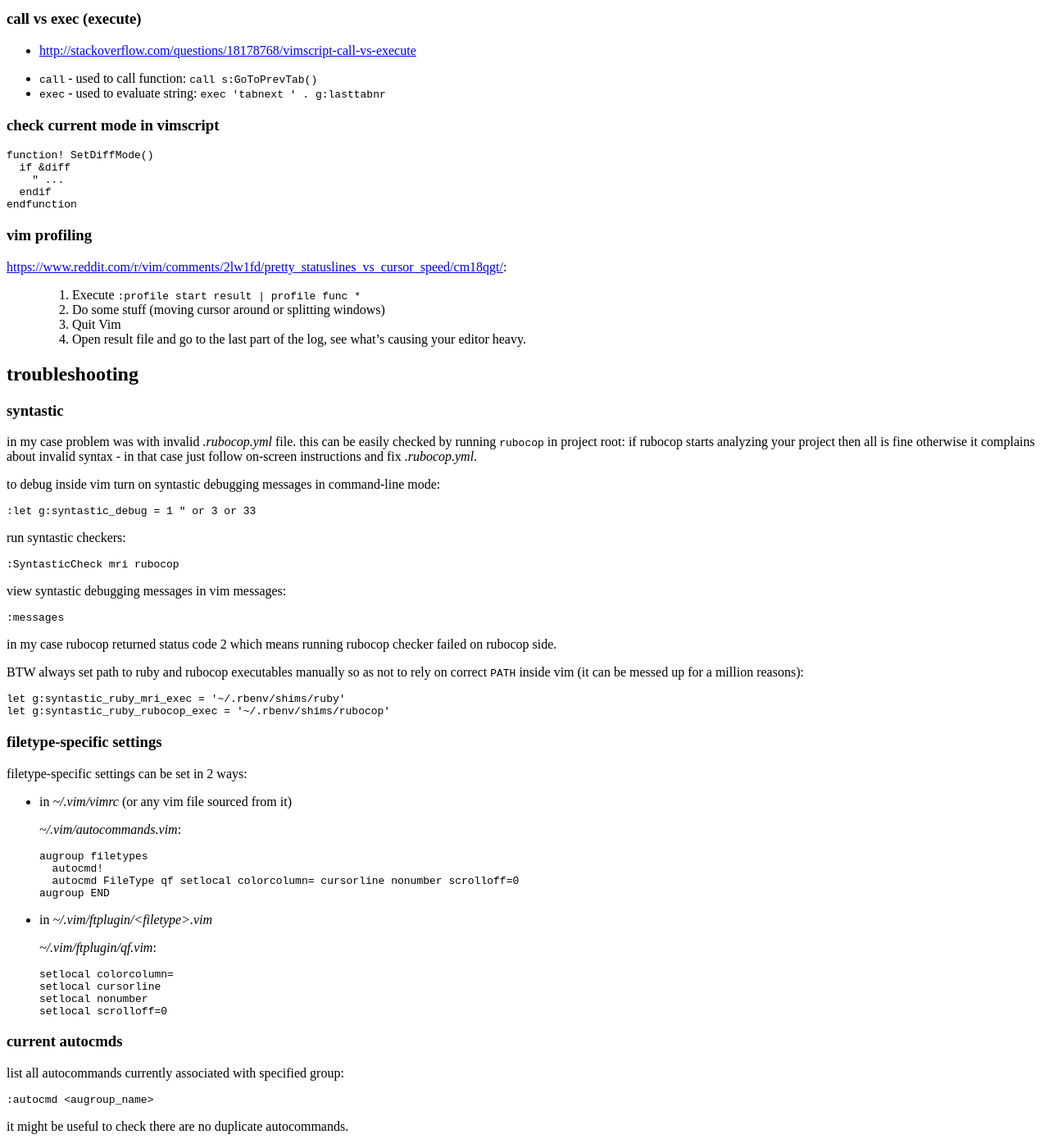
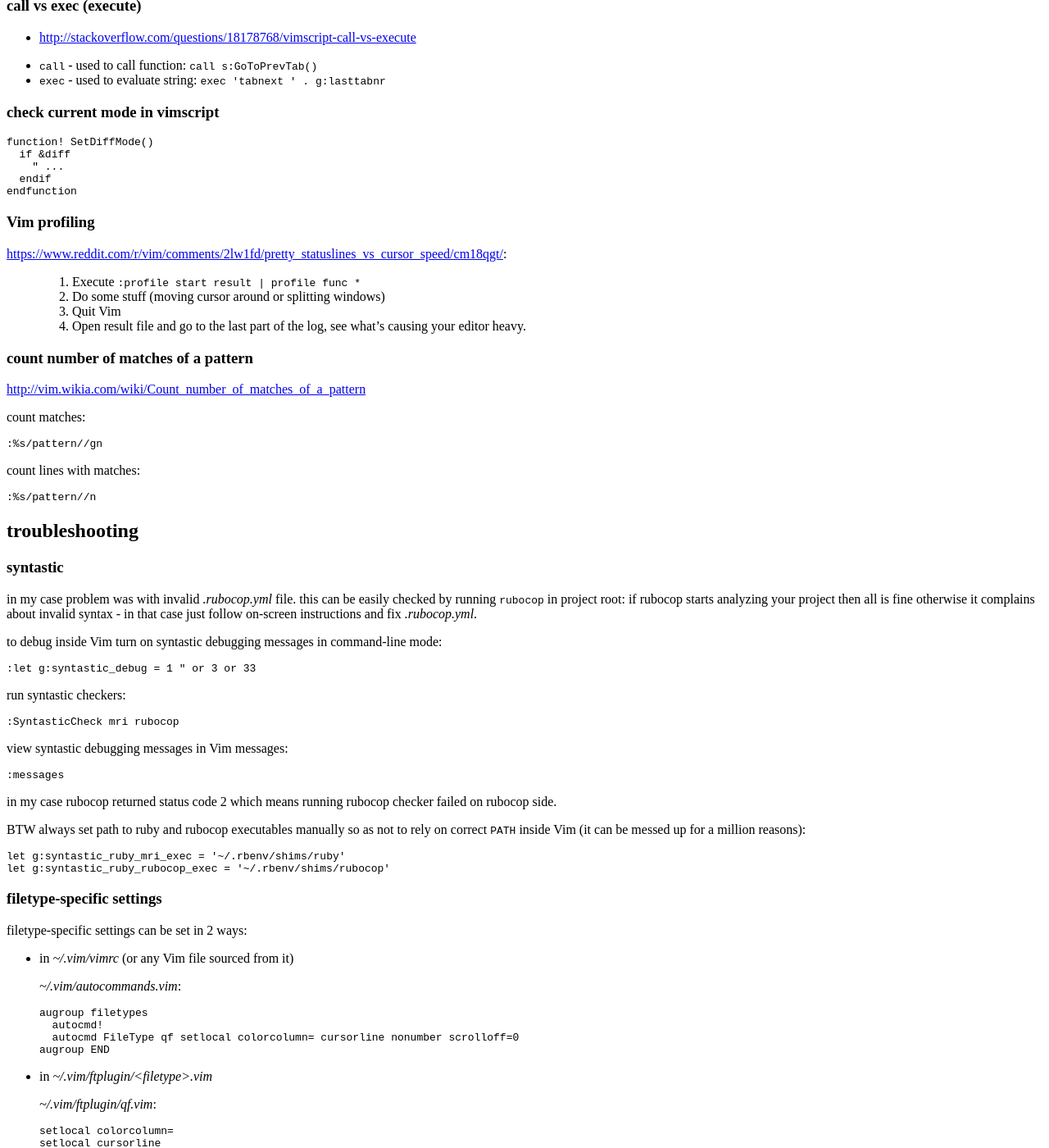
Before and after one commit to tap349/tap349.github.io, a Jekyll site: the page built from _posts/2016-12-11-vim.md, in a window 1280 px wide and 1400 px high, scrolled down 1547 px. Shown: the whole window at 82% size. Built offline with Jekyll 4.4.1, drawn with Linux system fonts in a browser that asks for light colours; some of the changed text lies outside the part shown.

Commit message:
update 2017-06-03_14:59:59

````diff
--- a/_posts/2016-12-11-vim-notes.md
+++ b/_posts/2016-12-11-vim.md
@@ -87,7 +85,7 @@ nnoremap <C-Tab> :call <SID>GoToPrevTab()<CR>
 
 ### check current mode in vimscript
 
-```vimscript
+```vim
 function! SetDiffMode()
   if &diff
     " ...
@@ -95,7 +93,7 @@ function! SetDiffMode()
 endfunction
 ```
 
-### vim profiling
+### Vim profiling
 
 <https://www.reddit.com/r/vim/comments/2lw1fd/pretty_statuslines_vs_cursor_speed/cm18qgt/>:
 
@@ -103,6 +101,22 @@ endfunction
 > 2. Do some stuff (moving cursor around or splitting windows)
 > 3. Quit Vim
 > 4. Open result file and go to the last part of the log, see what's causing your editor heavy.
+
+### count number of matches of a pattern
+
+<http://vim.wikia.com/wiki/Count_number_of_matches_of_a_pattern>
+
+count matches:
+
+```vim
+:%s/pattern//gn
+```
+
+count lines with matches:
+
+```vim
+:%s/pattern//n
+```
 
 ## troubleshooting
 
@@ -113,21 +127,21 @@ checked by running `rubocop` in project root: if rubocop starts analyzing your
 project then all is fine otherwise it complains about invalid syntax -
 in that case just follow on-screen instructions and fix _.rubocop.yml_.
 
-to debug inside vim turn on syntastic debugging messages in command-line mode:
+to debug inside Vim turn on syntastic debugging messages in command-line mode:
 
-```vimscript
+```vim
 :let g:syntastic_debug = 1 " or 3 or 33
 ```
 
 run syntastic checkers:
 
-```vimscript
+```vim
 :SyntasticCheck mri rubocop
 ```
 
-view syntastic debugging messages in vim messages:
+view syntastic debugging messages in Vim messages:
 
-```vimscript
+```vim
 :messages
 ```
 
@@ -135,9 +149,9 @@ in my case rubocop returned status code 2 which means running rubocop checker
 failed on rubocop side.
 
 BTW always set path to ruby and rubocop executables manually so as not to
-rely on correct `PATH` inside vim (it can be messed up for a million reasons):
+rely on correct `PATH` inside Vim (it can be messed up for a million reasons):
 
-```vimscript
+```vim
 let g:syntastic_ruby_mri_exec = '~/.rbenv/shims/ruby'
 let g:syntastic_ruby_rubocop_exec = '~/.rbenv/shims/rubocop'
 ```
@@ -146,7 +160,7 @@ let g:syntastic_ruby_rubocop_exec = '~/.rbenv/shims/rubocop'
 
 filetype-specific settings can be set in 2 ways:
 
-- in _~/.vim/vimrc_ (or any vim file sourced from it)
+- in _~/.vim/vimrc_ (or any Vim file sourced from it)
 
   _~/.vim/autocommands.vim_:
 
````
Also changed, not shown: other parts of _posts/2016-12-11-vim.md (+1 -3 lines).
